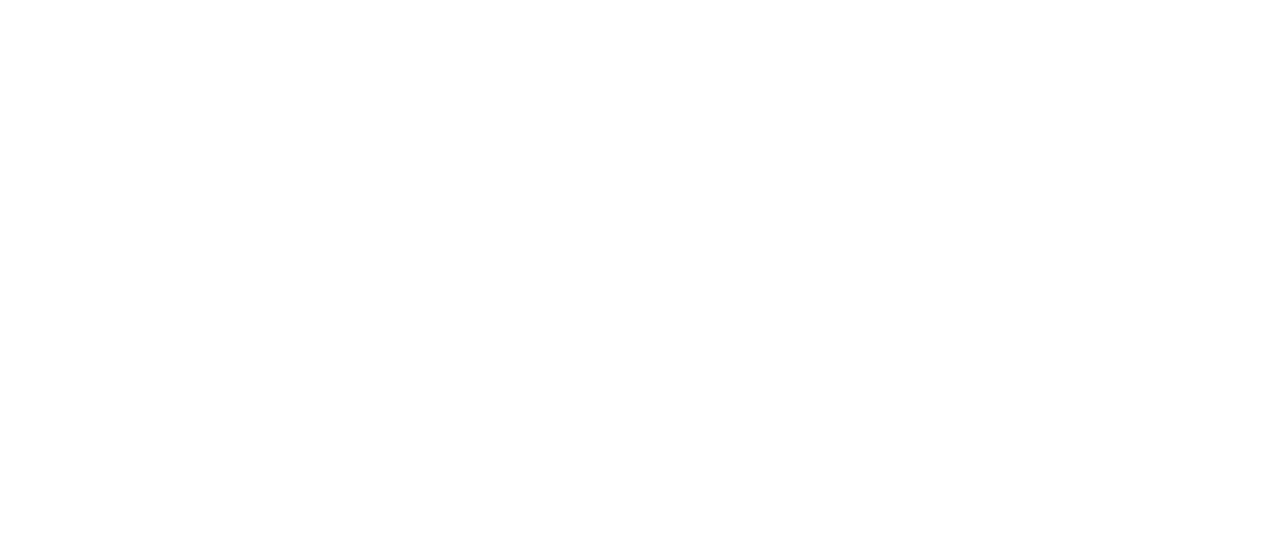
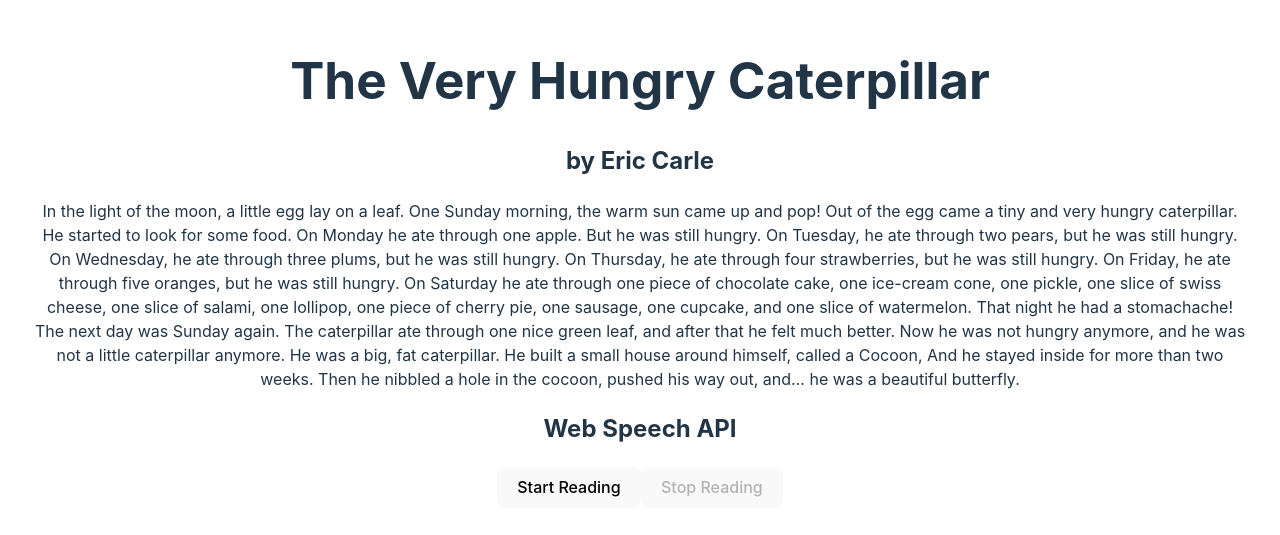
Before and after one commit to moraan/tell_tale, a React (Vite) app: page /stories in a window 1280 px wide. Before the commit this address had no page. Shown: the part 137-672 px from the top of the page. Built offline with nearby package versions, Linux system fonts and the light colour scheme.

Commit message:
updated web-speech-api and components

```diff
--- a/package.json
+++ b/package.json
@@ -16,6 +16,7 @@
     "react-router-dom": "^6.16.0"
   },
   "devDependencies": {
+    "@types/howler": "^2.2.10",
     "@types/react": "^18.2.15",
     "@types/react-dom": "^18.2.7",
     "@vitejs/plugin-react": "^4.0.3",
--- a/src/App.jsx
+++ b/src/App.jsx
@@ -3,6 +3,7 @@
 
 import Landing from './components/Landing';
 import Diagram from './components/Diagram';
+import Stories from './components/Stories';
 
 function App() {
   return (
@@ -10,6 +11,7 @@
       <Routes>
         <Route path="/" element={<Landing />} />
         <Route path="/diagram" element={<Diagram />} />
+        <Route path="/stories" element={<Stories />} />
       </Routes>
     </Router>
   );
--- a/src/components/Landing.tsx
+++ b/src/components/Landing.tsx
@@ -9,6 +9,10 @@
       <Link to="/diagram">
         <button>Go to Diagram</button>
       </Link>
+      <Link to="/stories">
+        <button>Go to Story</button>
+      </Link>
+
     </div>
   );
 }
--- /dev/null
+++ b/src/components/Stories.tsx
@@ -0,0 +1,46 @@
+import React from 'react';
+import WebSpeech from './WebSpeech';
+
+const Storytelling = () => {
+  const storyContent = `
+  In the light of the moon, a little egg lay on a leaf.
+
+  One Sunday morning, the warm sun came up and pop! Out of the egg came a tiny and very hungry caterpillar.
+
+  He started to look for some food.
+
+  On Monday he ate through one apple. But he was still hungry.
+
+  On Tuesday, he ate through two pears, but he was still hungry.
+
+  On Wednesday, he ate through three plums, but he was still hungry.
+
+  On Thursday, he ate through four strawberries, but he was still hungry.
+
+  On Friday, he ate through five oranges, but he was still hungry.
+
+  On Saturday he ate through one piece of chocolate cake, one ice-cream cone, one pickle, one slice of swiss cheese, one slice of salami, one lollipop, one piece of cherry pie, one sausage, one cupcake, and one slice of watermelon. That night he had a stomachache!
+
+  The next day was Sunday again. The caterpillar ate through one nice green leaf, and after that he felt much better.
+
+  Now he was not hungry anymore, and he was not a little caterpillar anymore. He was a big, fat caterpillar.
+
+  He built a small house around himself, called a Cocoon, And he stayed inside for more than two weeks.
+
+  Then he nibbled a hole in the cocoon, pushed his way out, and...
+
+  he was a beautiful butterfly.
+   `;
+
+   return (
+    <div>
+      <h1>The Very Hungry Caterpillar</h1>
+      <h2>by Eric Carle</h2>
+      <p>{storyContent}</p>
+
+      <WebSpeech storyText={storyContent} />
+    </div>
+  );
+};
+
+export default Storytelling;
--- /dev/null
+++ b/src/components/WebSpeech.tsx
@@ -0,0 +1,77 @@
+import React, { useState, useEffect } from 'react';
+import Howler from 'howler';
+
+function WebSpeech({ storyText }) {
+  const [transcript, setTranscript] = useState('');
+  const [recognition, setRecognition] = useState<SpeechRecognition | null>(null); // Store the recognition instance
+  const [isListening, setIsListening] = useState(false);
+
+  const triggerWords = [
+    { voiceWord: 'egg', triggerWord: 'egg', soundPath: '/sounds/caterpillarsqueak.mp3' },
+    // Add more voice recognition words, trigger words, and sound paths
+  ];
+
+  const startListening = () => {
+    if (recognition) {
+      recognition.stop();
+    }
+    const newRecognition = new (window as any).webkitSpeechRecognition();
+    newRecognition.continuous = true;
+
+    newRecognition.onresult = (event) => {
+      const currentTranscript = event.results[event.results.length - 1][0].transcript.toLowerCase();
+      setTranscript(currentTranscript);
+
+      triggerWords.forEach((wordObj) => {
+        if (currentTranscript.includes(wordObj.voiceWord)) {
+          const sound = new Howler.Howl({ src: [wordObj.soundPath] });
+          sound.play();
+        }
+      });
+    };
+
+    newRecognition.onend = () => {
+      setIsListening(false);
+    };
+
+    newRecognition.start();
+    setIsListening(true);
+    setRecognition(newRecognition);
+  };
+
+  const stopListening = () => {
+    if (recognition) {
+      recognition.stop();
+      setIsListening(false);
+    }
+  };
+
+  useEffect(() => {
+    if (recognition) {
+      recognition.stop();
+      setIsListening(false);
+    }
+
+    return () => {
+      if (recognition) {
+        recognition.stop();
+      }
+    };
+  }, [storyText]);
+
+  return (
+    <div>
+      <h2>Web Speech API</h2>
+      <p>{transcript}</p>
+
+      <button onClick={startListening} disabled={isListening}>
+        Start Reading
+      </button>
+      <button onClick={stopListening} disabled={!isListening}>
+        Stop Reading
+      </button>
+    </div>
+  );
+}
+
+export default WebSpeech;
```
Also changed, not shown: src/components/WebSpeechAPI.d.ts (added, +12 -0 lines), 2 other files (tests, documents, lock files or other folders).
